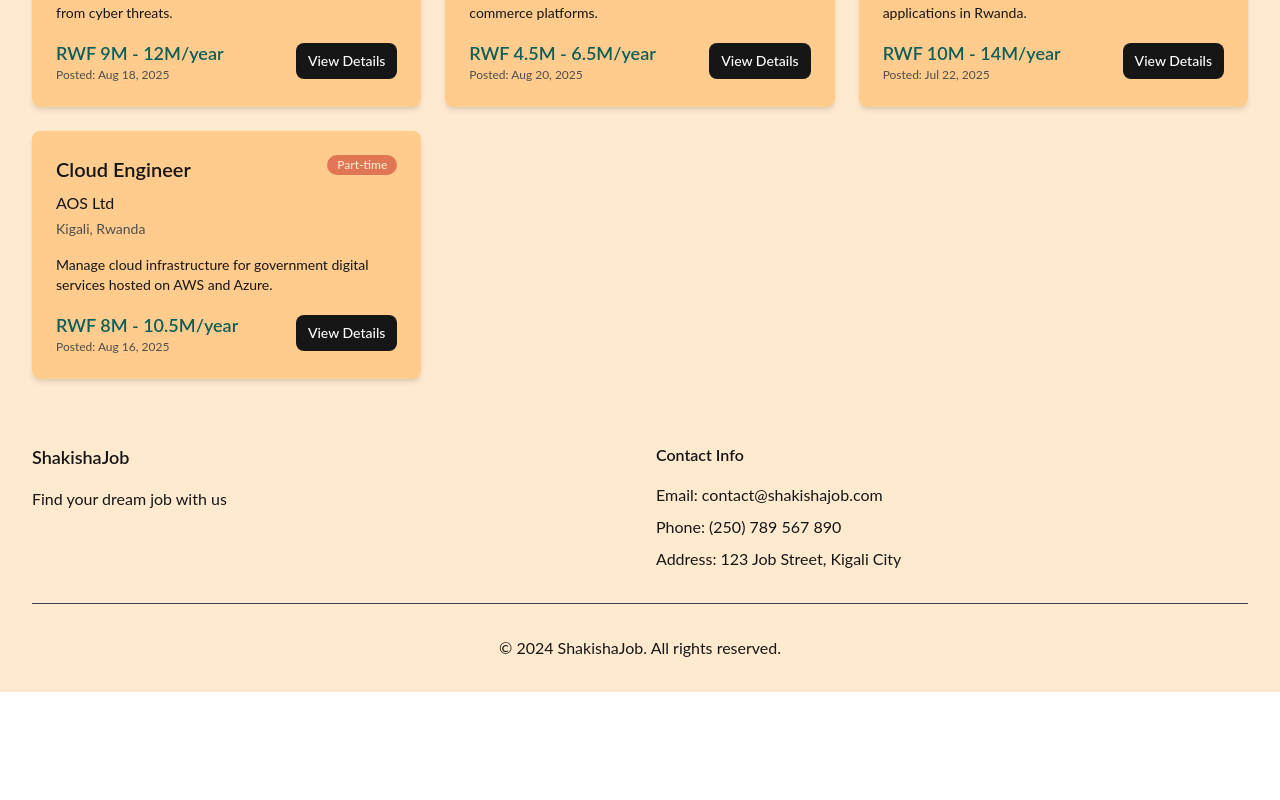
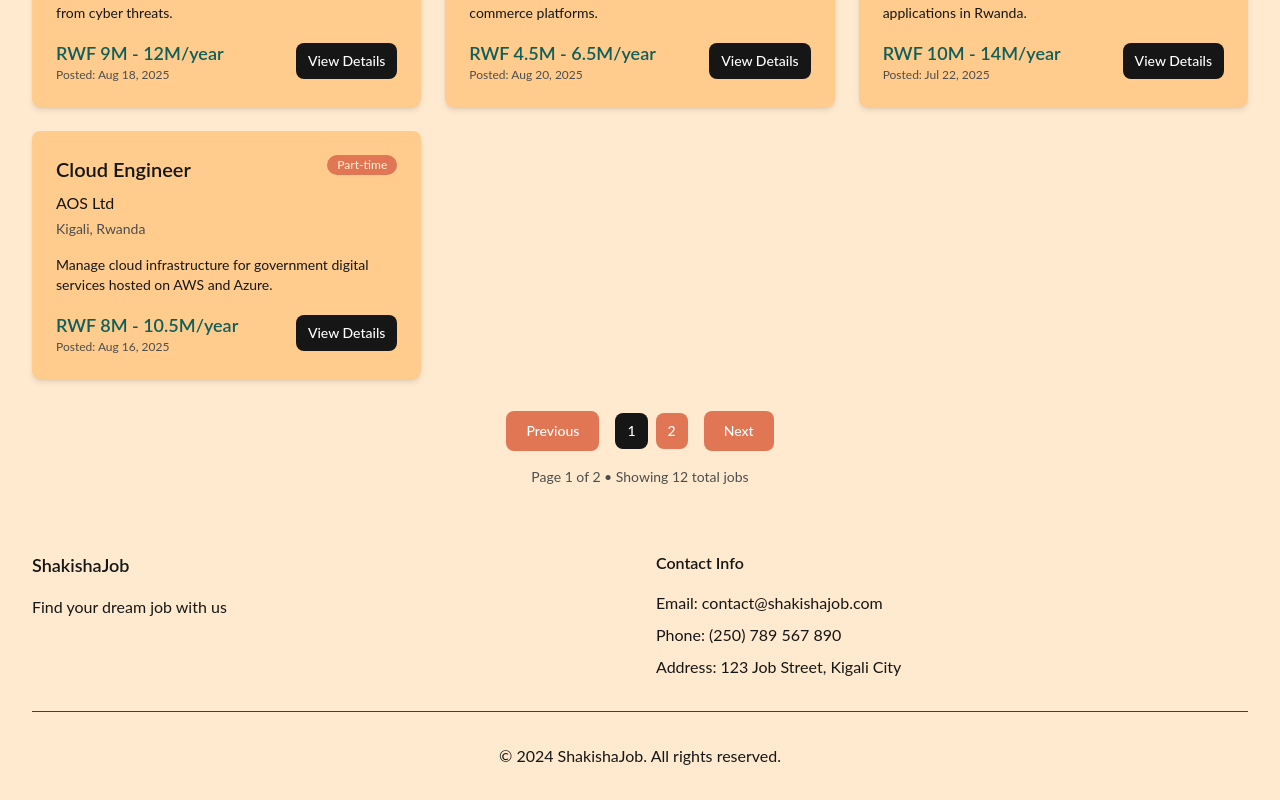
Before and after one commit to Angekarara/job-board, a React (Vite) app: page /jobs in a window 1280 px wide. Shown: the part 1183-1983 px from the top of the page. Before the commit the page ends 1875 px from the top, so only its background shows below. Built offline with nearby package versions, Linux system fonts and the light colour scheme; data requests are answered from the project's data file.

Commit message:
fix: resolve pagination issue and update readme

```diff
--- a/src/pages/JobsPage.jsx
+++ b/src/pages/JobsPage.jsx
@@ -7,7 +7,7 @@ import Button from "../components/common/Button";
 
 const JobsPage = () => {
   const dispatch = useDispatch();
-  const { currentPage, totalPages, total, filters } = useSelector(
+  const { currentPage, totalPages, total, filters, isLoading } = useSelector(
     (state) => state.jobs
   );
 
@@ -16,7 +16,17 @@ const JobsPage = () => {
   }, [dispatch]);
 
   const handlePageChange = (newPage) => {
+    if (newPage >= 1 && newPage <= totalPages) {
       dispatch(fetchJobs({ ...filters, page: newPage }));
+    }
+  };
+
+  const getPageNumbers = () => {
+    const pages = [];
+    for (let i = 1; i <= totalPages; i++) {
+      pages.push(i);
+    }
+    return pages;
   };
 
   return (
@@ -34,38 +44,42 @@ const JobsPage = () => {
       <JobList />
 
       {totalPages > 1 && (
-        <div className="mt-8 flex justify-center items-center space-x-4">
+        <div className="mt-8">
+          <div className="flex justify-center items-center space-x-4">
             <Button
               variant="secondary"
-            disabled={currentPage === 1}
+              disabled={currentPage === 1 || isLoading}
               onClick={() => handlePageChange(currentPage - 1)}
             >
               Previous
             </Button>
 
             <div className="flex space-x-2">
-            {Array.from({ length: Math.min(5, totalPages) }, (_, i) => {
-              const page = i + 1;
-              return (
+              {getPageNumbers().map((page) => (
                 <Button
                   key={page}
                   variant={currentPage === page ? "primary" : "secondary"}
                   onClick={() => handlePageChange(page)}
                   size="sm"
+                  disabled={isLoading}
                 >
                   {page}
                 </Button>
-              );
-            })}
+              ))}
             </div>
 
             <Button
               variant="secondary"
-            disabled={currentPage === totalPages}
+              disabled={currentPage === totalPages || isLoading}
               onClick={() => handlePageChange(currentPage + 1)}
             >
               Next
             </Button>
+          </div>
+
+          <div className="text-center mt-4 text-sm text-tertiary">
+            Page {currentPage} of {totalPages} • Showing {total} total jobs
+          </div>
         </div>
       )}
     </div>
--- a/src/services/jobsService.js
+++ b/src/services/jobsService.js
@@ -34,7 +34,14 @@ export const jobsService = {
       const page = params.page || 1;
       const limit = 10;
       const start = (page - 1) * limit;
-      return jobs.slice(start, start + limit);
+      const paginatedJobs = jobs.slice(start, start + limit);
+
+      return {
+        jobs: paginatedJobs,
+        total: jobs.length,
+        totalPages: Math.ceil(jobs.length / limit),
+        currentPage: page,
+      };
     } catch (error) {
       console.error("Error fetching jobs:", error);
       throw error;
--- a/src/store/slices/jobsSlice.js
+++ b/src/store/slices/jobsSlice.js
@@ -69,9 +69,10 @@ const jobSlice = createSlice({
       })
       .addCase(fetchJobs.fulfilled, (state, action) => {
         state.isLoading = false;
-        state.jobs = action.payload;
-        state.total = action.payload.length;
-        state.totalPages = Math.ceil(action.payload.length / 10);
+        state.jobs = action.payload.jobs;
+        state.total = action.payload.total;
+        state.totalPages = action.payload.totalPages;
+        state.currentPage = action.payload.currentPage;
         state.error = null;
       })
       .addCase(fetchJobs.rejected, (state, action) => {
```
Also changed, not shown: 1 other file (tests, documents, lock files or other folders). Lines whose indentation alone changed are shown as unchanged.
